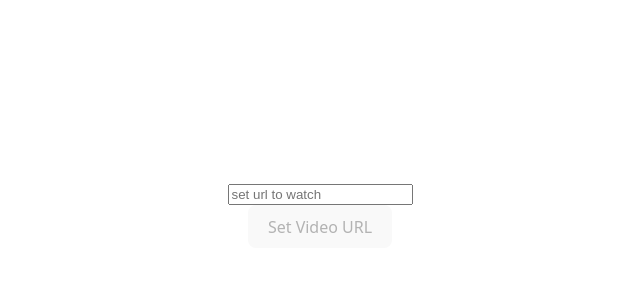
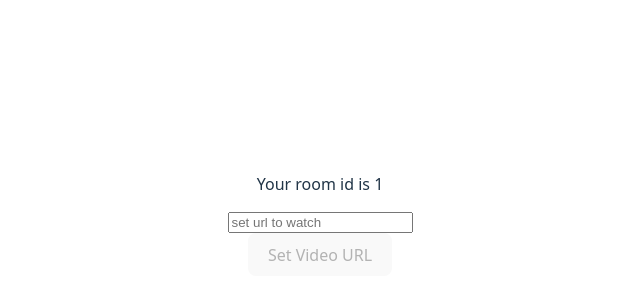
Before and after one commit to xleepy/watch-together, a React (Vite) app: page /#/room/1 in a window 1280 px wide. Shown: the part 184-484 px from the top of the page, without its empty margins (320-960 px from the left). Built offline with nearby package versions, Linux system fonts and the light colour scheme; no server answers.

Commit message:
Add room id display

```diff
--- a/src/components/room/Room.css
+++ b/src/components/room/Room.css
@@ -8,3 +8,7 @@
   padding: 1rem;
   flex-direction: column;
 }
+
+.id-container {
+  padding: 1rem;
+}
--- a/src/components/room/Room.tsx
+++ b/src/components/room/Room.tsx
@@ -7,7 +7,6 @@ import "./Room.css";
 import { ClientProvider, } from "../providers";
 import { useParams } from "react-router";
 import { useEffect } from "react";
-
 
 
 const RoomInternal = () => {
@@ -57,7 +56,6 @@ export const Room = () => {
       } catch (error) {
         const respError = error as Error
         if (respError.name === 'AbortError') {
-          console.log('Fetch aborted');
         } else {
           console.error("Error fetching room details:", error);
         }
@@ -70,6 +68,7 @@ export const Room = () => {
   }, [roomId, dispatch])
 
   return <ClientProvider roomId={roomId}>
+    <div className="id-container">{`Your room id is ${roomId}`}</div>
     <RoomInternal />
   </ClientProvider>
 }
```
